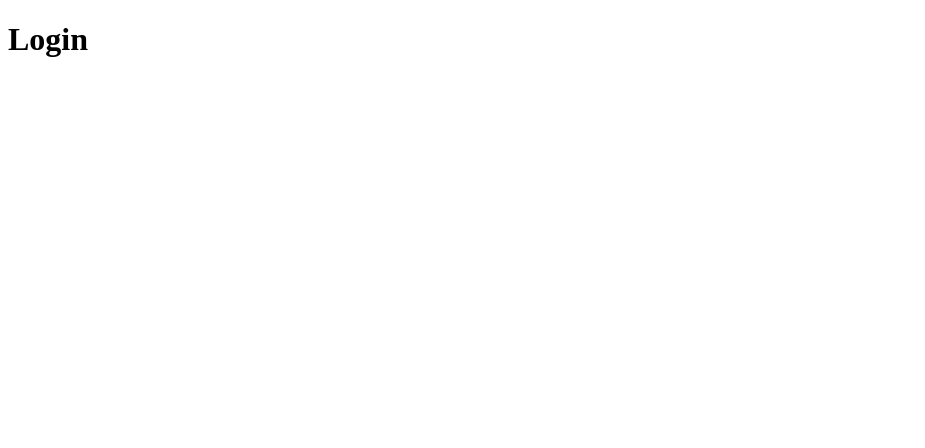
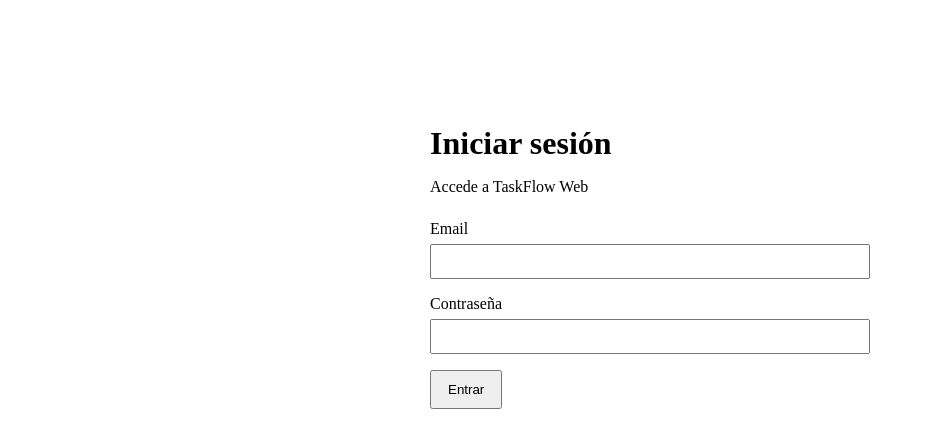
Before and after one commit to albertiacob91/taskflow-web, a React (Vite) app: page /login in a window 1280 px wide. Shown: the top 448 px of the page, without its empty margins (0-925 px from the left). Built offline with nearby package versions, Linux system fonts and the light colour scheme.

Commit message:
feat: add authentication flow with protected routes

```diff
--- /dev/null
+++ b/src/api/auth-api.ts
@@ -0,0 +1,22 @@
+import { http } from './http';
+
+type LoginPayload = {
+  email: string;
+  password: string;
+};
+
+type LoginResponse = {
+  accessToken: string;
+  refreshToken: string;
+  user: {
+    id: string;
+    email: string;
+    name: string;
+    role: string;
+  };
+};
+
+export async function loginRequest(payload: LoginPayload) {
+  const { data } = await http.post<LoginResponse>('/auth/login', payload);
+  return data;
+}
--- a/src/pages/dashboard-page.tsx
+++ b/src/pages/dashboard-page.tsx
@@ -1,7 +1,22 @@
+import { useNavigate } from 'react-router-dom';
+import { removeAccessToken } from '../utils/auth';
+
 export function DashboardPage() {
+  const navigate = useNavigate();
+
+  const handleLogout = () => {
+    removeAccessToken();
+    navigate('/login', { replace: true });
+  };
+
   return (
-    <main>
+    <main style={{ maxWidth: 900, margin: '40px auto', padding: '24px' }}>
       <h1>Dashboard</h1>
+      <p>Bienvenido a TaskFlow Web.</p>
+
+      <button onClick={handleLogout} style={{ marginTop: '16px', padding: '10px 16px' }}>
+        Cerrar sesión
+      </button>
     </main>
   );
 }
--- a/src/pages/login-page.tsx
+++ b/src/pages/login-page.tsx
@@ -1,7 +1,87 @@
+import { useState } from 'react';
+import { useNavigate } from 'react-router-dom';
+import { useForm } from 'react-hook-form';
+import { z } from 'zod';
+import { zodResolver } from '@hookform/resolvers/zod';
+import { loginRequest } from '../api/auth-api';
+import { setAccessToken } from '../utils/auth';
+
+const loginSchema = z.object({
+  email: z.email('Introduce un email válido'),
+  password: z.string().min(6, 'La contraseña debe tener al menos 6 caracteres'),
+});
+
+type LoginFormData = z.infer<typeof loginSchema>;
+
 export function LoginPage() {
+  const navigate = useNavigate();
+  const [serverError, setServerError] = useState('');
+
+  const {
+    register,
+    handleSubmit,
+    formState: { errors, isSubmitting },
+  } = useForm<LoginFormData>({
+    resolver: zodResolver(loginSchema),
+    defaultValues: {
+      email: '',
+      password: '',
+    },
+  });
+
+  const onSubmit = async (values: LoginFormData) => {
+    try {
+      setServerError('');
+
+      const data = await loginRequest(values);
+      setAccessToken(data.accessToken);
+
+      navigate('/', { replace: true });
+    } catch {
+      setServerError('Credenciales incorrectas o error del servidor');
+    }
+  };
+
   return (
-    <main>
-      <h1>Login</h1>
+    <main style={{ maxWidth: 420, margin: '80px auto', padding: '24px' }}>
+      <h1 style={{ marginBottom: '8px' }}>Iniciar sesión</h1>
+      <p style={{ marginBottom: '24px' }}>Accede a TaskFlow Web</p>
+
+      <form onSubmit={handleSubmit(onSubmit)} noValidate>
+        <div style={{ marginBottom: '16px' }}>
+          <label htmlFor="email">Email</label>
+          <input
+            id="email"
+            type="email"
+            {...register('email')}
+            style={{ display: 'block', width: '100%', padding: '8px', marginTop: '6px' }}
+          />
+          {errors.email && (
+            <p style={{ color: 'crimson', marginTop: '6px' }}>{errors.email.message}</p>
+          )}
+        </div>
+
+        <div style={{ marginBottom: '16px' }}>
+          <label htmlFor="password">Contraseña</label>
+          <input
+            id="password"
+            type="password"
+            {...register('password')}
+            style={{ display: 'block', width: '100%', padding: '8px', marginTop: '6px' }}
+          />
+          {errors.password && (
+            <p style={{ color: 'crimson', marginTop: '6px' }}>{errors.password.message}</p>
+          )}
+        </div>
+
+        {serverError && (
+          <p style={{ color: 'crimson', marginBottom: '16px' }}>{serverError}</p>
+        )}
+
+        <button type="submit" disabled={isSubmitting} style={{ padding: '10px 16px' }}>
+          {isSubmitting ? 'Entrando...' : 'Entrar'}
+        </button>
+      </form>
     </main>
   );
 }
--- /dev/null
+++ b/src/routes/protected-route.tsx
@@ -0,0 +1,14 @@
+import { Navigate } from 'react-router-dom';
+import { isAuthenticated } from '../utils/auth';
+
+type ProtectedRouteProps = {
+  children: React.ReactNode;
+};
+
+export function ProtectedRoute({ children }: ProtectedRouteProps) {
+  if (!isAuthenticated()) {
+    return <Navigate to="/login" replace />;
+  }
+
+  return <>{children}</>;
+}
--- a/src/routes/router.tsx
+++ b/src/routes/router.tsx
@@ -1,11 +1,16 @@
 import { createBrowserRouter } from 'react-router-dom';
 import { LoginPage } from '../pages/login-page';
 import { DashboardPage } from '../pages/dashboard-page';
+import { ProtectedRoute } from './protected-route';
 
 export const router = createBrowserRouter([
   {
     path: '/',
-    element: <DashboardPage />,
+    element: (
+      <ProtectedRoute>
+        <DashboardPage />
+      </ProtectedRoute>
+    ),
   },
   {
     path: '/login',
--- /dev/null
+++ b/src/utils/auth.ts
@@ -0,0 +1,17 @@
+const ACCESS_TOKEN_KEY = 'accessToken';
+
+export function getAccessToken() {
+  return localStorage.getItem(ACCESS_TOKEN_KEY);
+}
+
+export function setAccessToken(token: string) {
+  localStorage.setItem(ACCESS_TOKEN_KEY, token);
+}
+
+export function removeAccessToken() {
+  localStorage.removeItem(ACCESS_TOKEN_KEY);
+}
+
+export function isAuthenticated() {
+  return Boolean(getAccessToken());
+}
```
